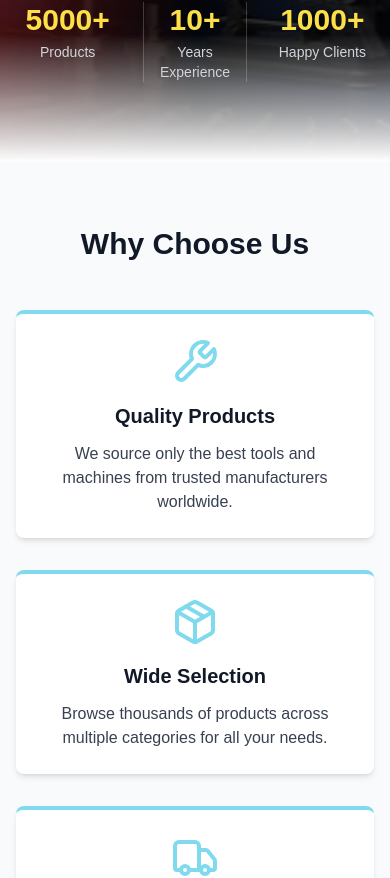
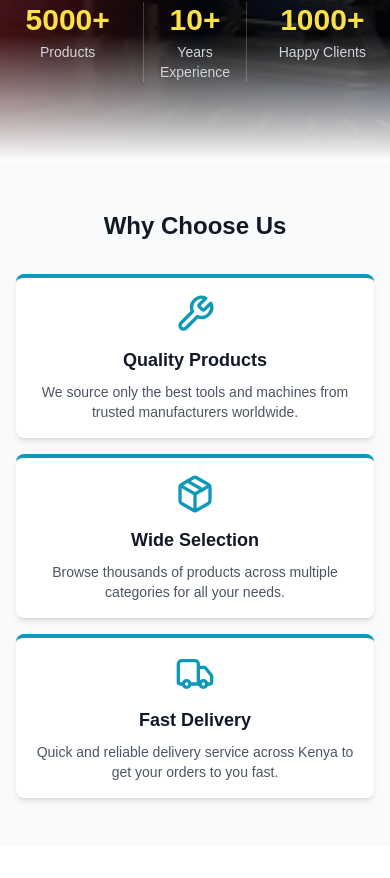
Before and after one commit to kellyworkos00-droid/sali, a Next.js app: page / in a window 390 px wide. Shown: the part 852-1730 px from the top of the page. Built offline with nearby package versions, Linux system fonts and the light colour scheme.

Commit message:
fix: make Why Choose Us cards more compact and responsive

```diff
--- a/src/app/page.tsx
+++ b/src/app/page.tsx
@@ -107,41 +107,41 @@ export default function Home() {
       </section>
 
       {/* Features Section */}
-      <section className="py-16 bg-gray-50">
+      <section className="py-12 bg-gray-50">
         <div className="container mx-auto px-4">
           <ScrollReveal animation="blur">
-            <h2 className="text-3xl font-bold text-center mb-12 text-gray-900">Why Choose Us</h2>
+            <h2 className="text-2xl md:text-3xl font-bold text-center mb-8 text-gray-900">Why Choose Us</h2>
           </ScrollReveal>
-          <div className="grid md:grid-cols-3 gap-8">
+          <div className="grid md:grid-cols-3 gap-4 md:gap-6 max-w-5xl mx-auto">
             <ScrollReveal animation="fade-up" delay={0}>
-              <div className="bg-white p-6 rounded-lg shadow-md text-center border-t-4 border-brand-200 hover:shadow-xl transition-shadow">
-                <div className="flex justify-center mb-4">
-                  <Wrench className="text-brand-200" size={48} />
+              <div className="bg-white p-4 md:p-5 rounded-lg shadow-md text-center border-t-4 border-brand-500 hover:shadow-xl transition-shadow">
+                <div className="flex justify-center mb-3">
+                  <Wrench className="text-brand-500" size={40} />
                 </div>
-                <h3 className="text-xl font-semibold mb-3 text-gray-900">Quality Products</h3>
-                <p className="text-gray-700">
+                <h3 className="text-lg font-semibold mb-2 text-gray-900">Quality Products</h3>
+                <p className="text-gray-600 text-sm">
                   We source only the best tools and machines from trusted manufacturers worldwide.
                 </p>
               </div>
             </ScrollReveal>
             <ScrollReveal animation="fade-up" delay={200}>
-              <div className="bg-white p-6 rounded-lg shadow-md text-center border-t-4 border-brand-200 hover:shadow-xl transition-shadow">
-                <div className="flex justify-center mb-4">
-                  <Package className="text-brand-200" size={48} />
+              <div className="bg-white p-4 md:p-5 rounded-lg shadow-md text-center border-t-4 border-brand-500 hover:shadow-xl transition-shadow">
+                <div className="flex justify-center mb-3">
+                  <Package className="text-brand-500" size={40} />
                 </div>
-                <h3 className="text-xl font-semibold mb-3 text-gray-900">Wide Selection</h3>
-                <p className="text-gray-700">
+                <h3 className="text-lg font-semibold mb-2 text-gray-900">Wide Selection</h3>
+                <p className="text-gray-600 text-sm">
                   Browse thousands of products across multiple categories for all your needs.
                 </p>
               </div>
             </ScrollReveal>
             <ScrollReveal animation="fade-up" delay={400}>
-              <div className="bg-white p-6 rounded-lg shadow-md text-center border-t-4 border-brand-200 hover:shadow-xl transition-shadow">
-                <div className="flex justify-center mb-4">
-                  <Truck className="text-brand-200" size={48} />
+              <div className="bg-white p-4 md:p-5 rounded-lg shadow-md text-center border-t-4 border-brand-500 hover:shadow-xl transition-shadow">
+                <div className="flex justify-center mb-3">
+                  <Truck className="text-brand-500" size={40} />
                 </div>
-                <h3 className="text-xl font-semibold mb-3 text-gray-900">Fast Delivery</h3>
-                <p className="text-gray-700">
+                <h3 className="text-lg font-semibold mb-2 text-gray-900">Fast Delivery</h3>
+                <p className="text-gray-600 text-sm">
                   Quick and reliable delivery service across Kenya to get your orders to you fast.
                 </p>
               </div>
```
